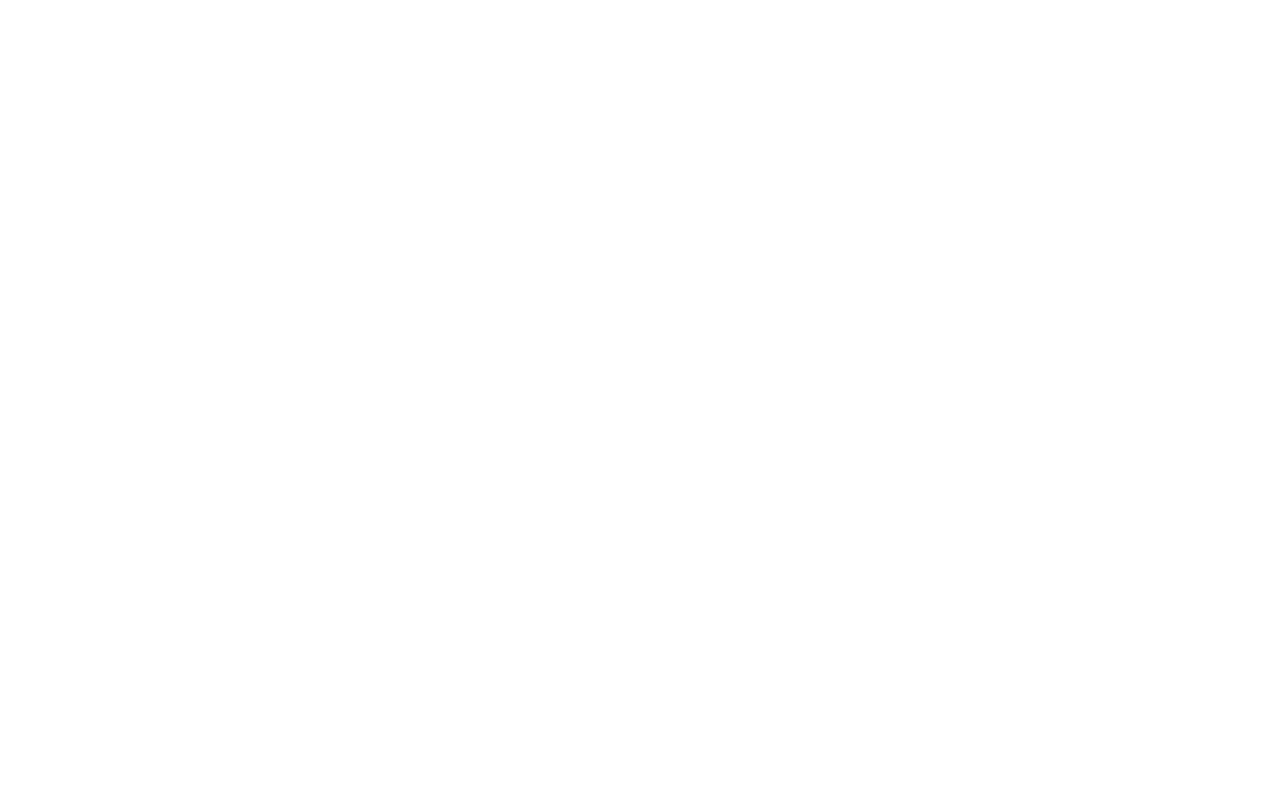
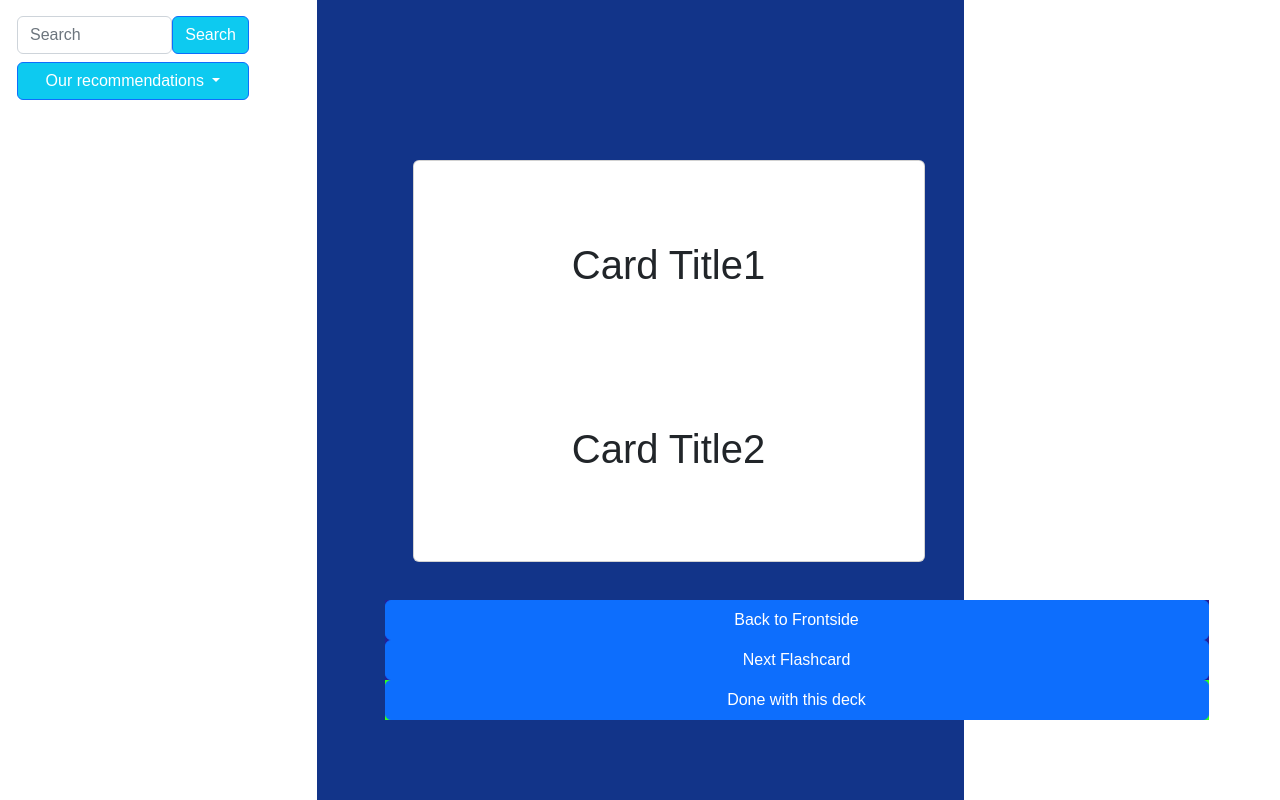
Before and after one commit to JoBeck1/Final-Project-JAM, a React (Create React App) app in the folder frontend/: page /flashcardcreateNL in a window 1280 px wide. Before the commit this address had no page. Built offline with nearby package versions, Linux system fonts and the light colour scheme.

Commit message:
Added Flashcard

```diff
--- a/frontend/src/App.js
+++ b/frontend/src/App.js
@@ -1,6 +1,7 @@
 
 import Home from './components/Home';
 import RegisterForm from './components/RegisterForm';
+import FlashcardCreate from './components/FlashcardCreate';
 import {Routes, Route} from 'react-router-dom'
 function App() {
   return (
@@ -10,6 +11,7 @@ function App() {
  <Routes>
   <Route path= "/" element= {<Home/>}/>
   <Route path="/signup" element= {<RegisterForm />}/>
+  <Route path="/flashcardcreateNL" element= {<FlashcardCreate />}/>
   <Route path= "/login" />
  </Routes>
     </div>
--- /dev/null
+++ b/frontend/src/components/FlashcardCreate.jsx
@@ -0,0 +1,117 @@
+import React from 'react'
+import Button from 'react-bootstrap/Button';
+import styled from 'styled-components';
+import Row from 'react-bootstrap/Row';
+import Col from 'react-bootstrap/Col';
+import DropdownMenu from './DropdownMenu.jsx';
+import Card from 'react-bootstrap/Card';
+
+
+function FlashcardCreate() {
+    return (
+      <MainDiv className="fluid">
+          <Row >
+            <Col md={3}>
+                <DropdownMenu />
+            </Col>
+
+            <MainFlashCol md={6}>
+{/* Flashcard here */}
+                <Flashcard >
+                    <FlashBody>
+                        <FlashRow>
+                        <Card.Title style={{"font-size": '40px'}}>Card Title1</Card.Title>
+                        </FlashRow>
+
+                        <FlashRow>
+                        <Card.Title style={{"font-size": '40px'}}>Card Title2</Card.Title>
+                        </FlashRow>
+
+
+                    </FlashBody>
+                </Flashcard>
+                <InputField>
+                    <InputFieldRow1>
+                        <Button>Back to Frontside</Button>
+                        <Button>Next Flashcard</Button>
+                    </InputFieldRow1>
+                    <InputFieldRow2>
+                        <Button>Done with this deck</Button>
+                    </InputFieldRow2>
+                </InputField>
+
+          </MainFlashCol>
+          <Col md={3}>
+{/* Info about the number of cards and decks */}
+          </Col>
+          </Row>
+
+      </MainDiv>
+    )
+  }
+
+//Style
+const MainFlashCol = styled(Col)`
+  position:relative;
+  background-color: #123489;
+  height:100vh;
+`
+
+
+const Flashcard = styled(Card)`
+    width: 40vw;
+    position:absolute;
+    top: 20vh;
+    left: 6em;
+  }
+`
+
+const FlashBody = styled(Card.Body)`
+    display: flex;
+    flex-direction: column;
+    align-items: center;
+    height: 50vh;
+
+`
+
+const FlashRow = styled(Row)`
+    display: flex;
+    flex-direction: column;
+    align-items: center;
+    justify-content: center;
+    height: 15rem;
+`
+const InputField = styled.div`
+  width:50rem;
+  background-color: #222299;
+  display: flex;
+  flex-direction: column;
+  position: absolute;
+  top: 75vh;
+  left: 10vh;
+`
+const InputFieldRow1 = styled(Row)`
+
+  background-color: #222299;
+  height: 80px;
+
+
+
+`
+
+const InputFieldRow2 = styled(Row)`
+
+  background-color: #2fff20;
+  height: 40px;
+
+`
+
+const MainDiv = styled.div`
+  /* background-color: #EAF8BF92; */
+  font-family: sans-serif;
+  margin-left: 5px;
+  margin-right: 5px;
+
+`
+
+export default FlashcardCreate
--- a/frontend/src/components/Header.jsx
+++ b/frontend/src/components/Header.jsx
@@ -23,18 +23,17 @@ function Header() {
 
                   <Link to = "/">
                     Home
-                    </Link>
-                <Link to = "/signup">
-                 Signup
-                </Link>
-
+                  </Link>
+                  <Link to = "/flashcardcreateNL">
+                    Start now!
+                  </Link>
+                  <Link to = "/signup">
+                    Signup
+                  </Link>
                     <Nav.Link href="#link">Log In</Nav.Link>
-
-
               </Nav1>
             </Container>
           </Navbar>
-
       </HeaderContainer>
     </>
   );
```
